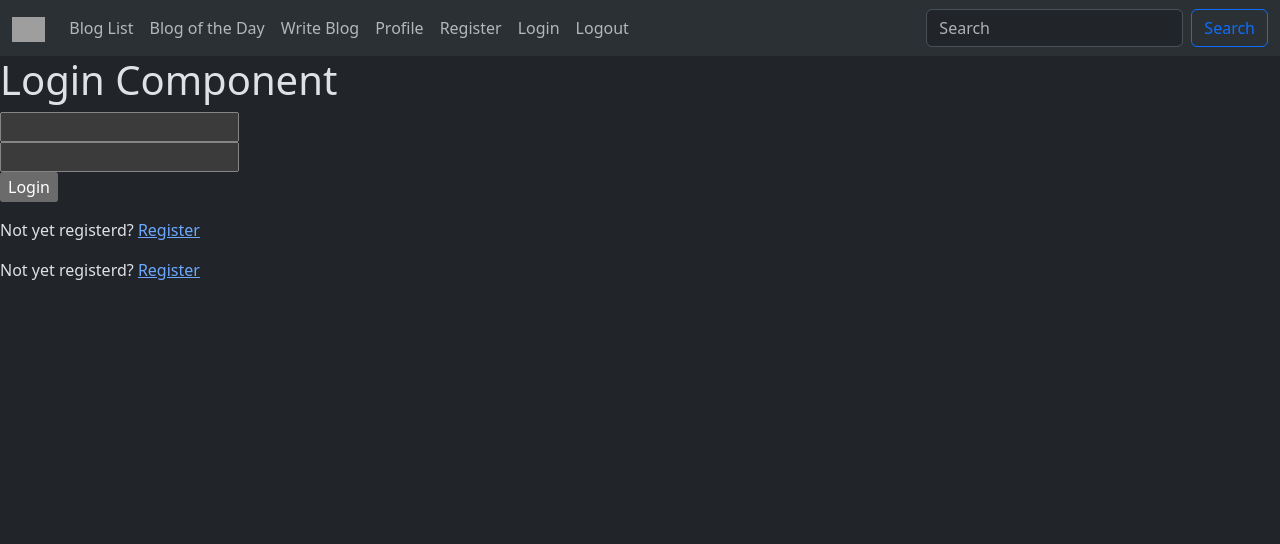
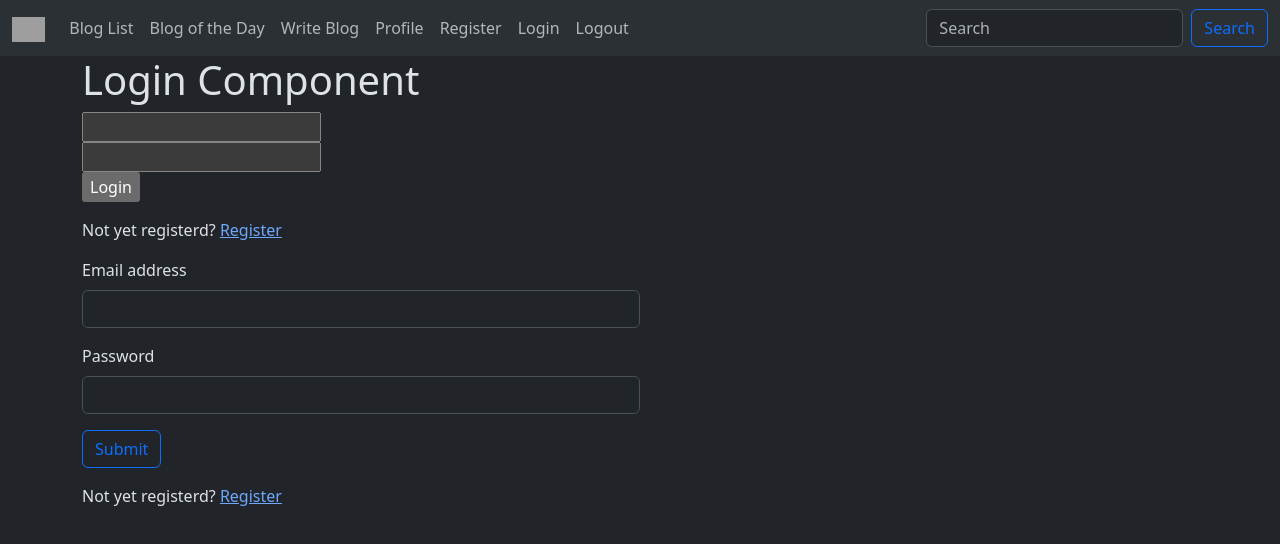
Before and after one commit to vamandeshmukh/ibm-react-app-june-2024, a React (Create React App) app: page /login in a window 1280 px wide. Shown: the top 544 px of the page. Built offline with nearby package versions, Linux system fonts and the light colour scheme; grey boxes are pictures that could not be loaded.

Commit message:
react-js

```diff
--- a/src/components/Login.js
+++ b/src/components/Login.js
@@ -61,6 +61,8 @@ const Login = () => {
 
     return (
         <>
+            <div className="container">
+
                 <h1>Login Component</h1>
                 <form onSubmit={handleSubmit}>
                     <input type="text" name="username" value={loginData.username} onChange={handleInput} />
@@ -71,7 +73,22 @@ const Login = () => {
                 </form>
                 <p>{message}</p>
                 <p>Not yet registerd? <Link to="/register">Register</Link> </p>
-            <p>Not yet registerd? <Link to='[`/blog-details/${blogId}`]'>Register</Link> </p>
+                <>
+                    <form className="col-6">
+                        <div class="mb-3">
+                            <label for="username" class="form-label">Email address</label>
+                            <input type="text" name="username" class="form-control" />
+                        </div>
+                        <div class="mb-3">
+                            <label for="password" class="form-label">Password</label>
+                            <input type="password" name="password" class="form-control" />
+                        </div>
+                        <input type="submit" class="btn btn-outline-primary" value="Submit" />
+                    </form>
+                    <p>{message}</p>
+                    <p>Not yet registerd? <Link to="/register">Register</Link> </p>
+                </>
+            </div>
         </>
     );
 };
```
Lines whose indentation alone changed are shown as unchanged.
